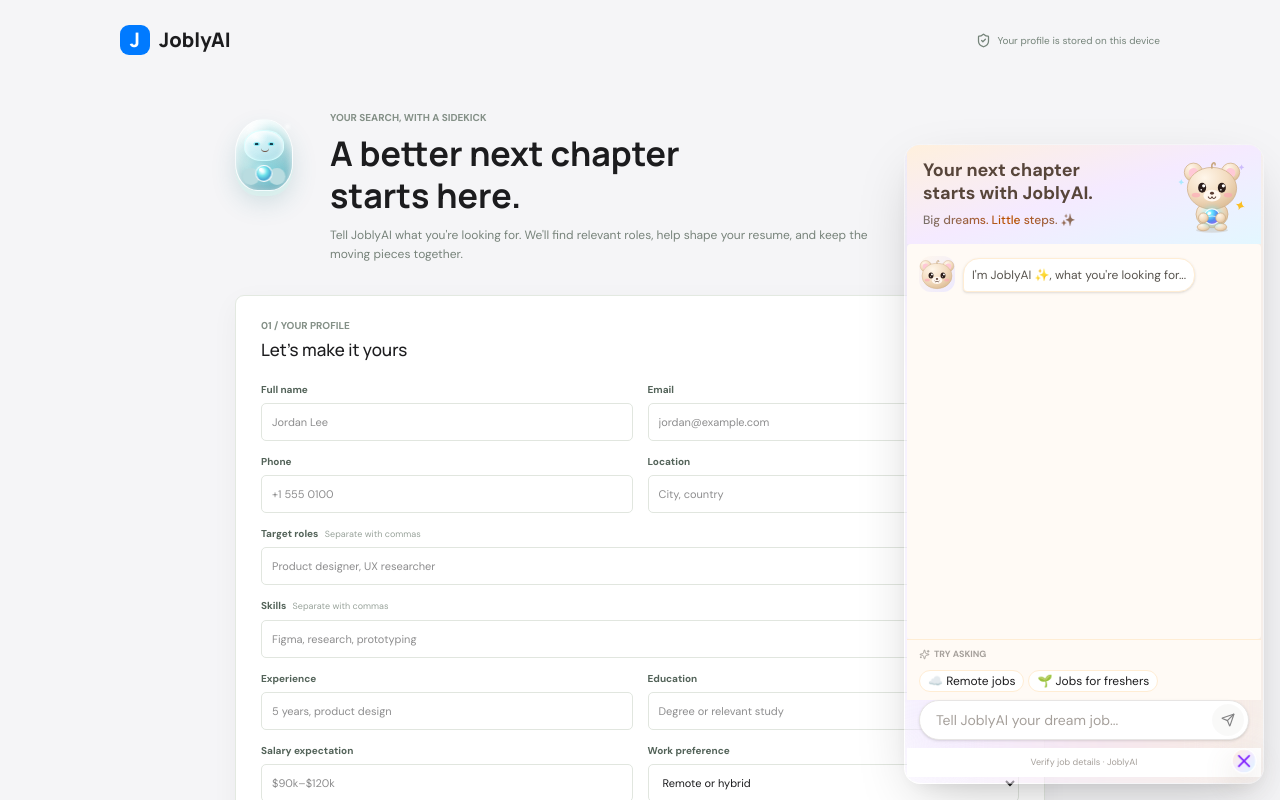
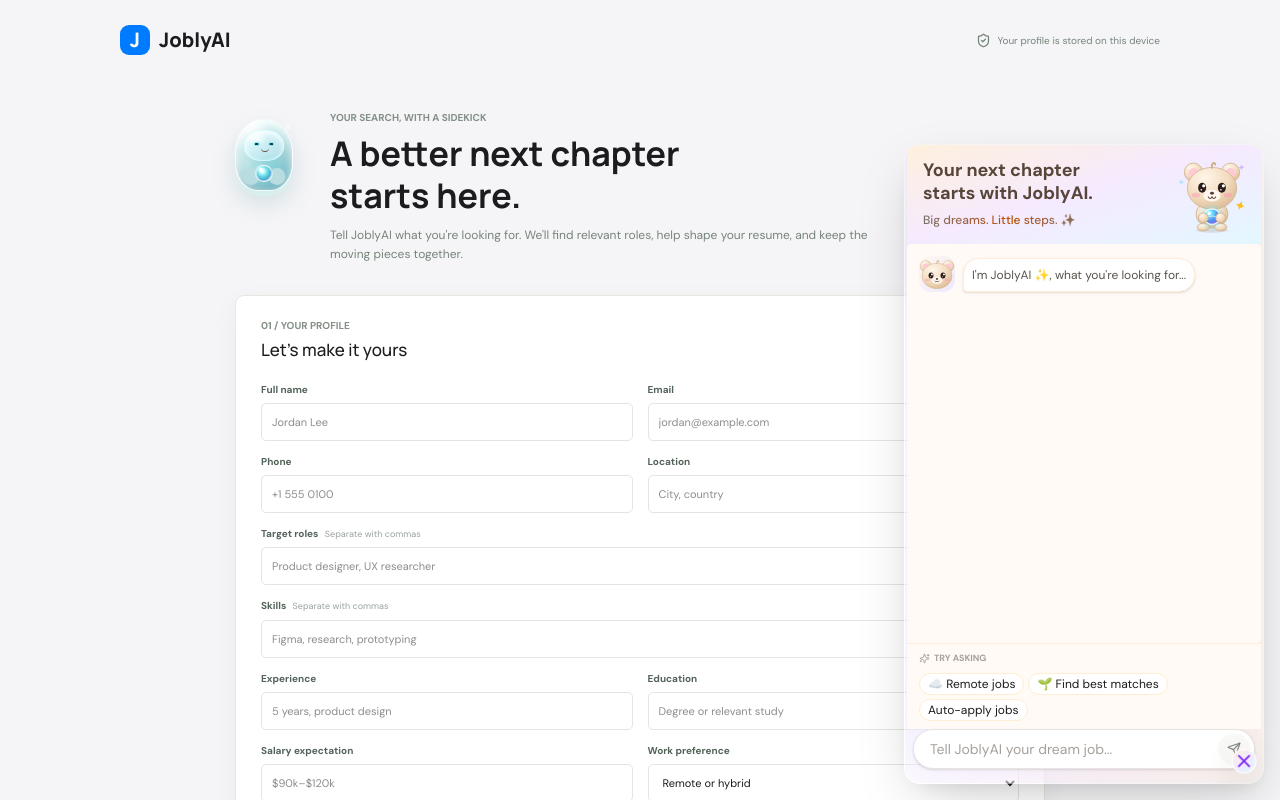
Before and after one commit to GWANKHEDE/JoblyAI, a Next.js app: page / in a window 1280 px wide. Both pictures are taken after a click on the button "Ask Muse ♡". Shown: the top 800 px of the page. Built offline with nearby package versions, Linux system fonts and the light colour scheme.

Commit message:
Neo functionality added

```diff
--- a/components/joblybot.tsx
+++ b/components/joblybot.tsx
@@ -2,7 +2,7 @@
 
 import { useEffect, useId, useRef, useState, type FormEvent } from "react";
 import { AnimatePresence, motion, useReducedMotion } from "motion/react";
-import { ArrowRight, BriefcaseBusiness, MapPin, Send, Sparkles, X } from "lucide-react";
+import { ArrowRight, BriefcaseBusiness, MapPin, Send, Sparkles, X, Zap, Target } from "lucide-react";
 
 type Job = {
   id: string;
@@ -21,7 +21,7 @@ type Message = {
   jobs?: Job[];
 };
 
-const suggestions = [ "Remote jobs", "Jobs for freshers"];
+const suggestions = [ "Remote jobs", "Find best matches", "Auto-apply jobs" ];
 const skills = ["Next.js", "React", "Node.js", "Python", "JavaScript", "TypeScript", "Java", "Frontend", "Backend", "Full Stack", "DevOps", "PostgreSQL", "AWS"];
 
 function getFilters(message: string) {
@@ -236,8 +236,42 @@ export default function JoblyBot() {
         return;
       }
 
+      if (/neo.*best|best match|top match|find.*best/i.test(lower)) {
+        try {
+          const res = await fetch('/api/neo', { method: 'POST', headers: { 'Content-Type': 'application/json' }, body: JSON.stringify({ action: 'auto_apply_suggest' }) });
+          const data = await res.json();
+          if (data.suggestions && data.suggestions.length > 0) {
+            const jobs = data.suggestions.map((s: any) => s.job);
+            reply(data.message || 'Neo top matches:', jobs);
+          } else {
+            reply(data.message || 'No matches yet. Build your profile and search for jobs.');
+          }
+          return;
+        } catch {
+          reply('Neo recommendations unavailable.');
+          return;
+        }
+      }
+
+      if (/neo.*auto|auto.apply|apply.*suggest/i.test(lower)) {
+        try {
+          const res = await fetch('/api/neo', { method: 'POST', headers: { 'Content-Type': 'application/json' }, body: JSON.stringify({ action: 'auto_apply_suggest' }) });
+          const data = await res.json();
+          if (data.suggestions && data.suggestions.length > 0) {
+            const jobs = data.suggestions.map((s: any) => s.job);
+            reply(data.message || 'Neo auto-apply suggestions:', jobs);
+          } else {
+            reply(data.message || 'No matches yet. Build your profile and search for jobs.');
+          }
+          return;
+        } catch {
+          reply('Neo auto-apply suggestions unavailable.');
+          return;
+        }
+      }
+
       if (/help|what can you|how does/.test(lower)) {
-        reply("I'm Muse, your tiny job-hunting buddy! 💙 Search by skill, location, work mode, or experience. Try “React jobs in Pune” or “remote jobs for freshers”.");
+        reply("I'm JoblyAI agent! ?? Smart job matching, resume tailoring advice & auto-apply suggestions. Try “Find best matches” or “Auto-apply suggestions”.");
         return;
       }
 
@@ -341,13 +375,13 @@ export default function JoblyBot() {
               </div>
             </div>
 
-            <form onSubmit={(e) => void sendMessage(input, e)} className="mx-3 focushide h-10 mb-2 flex items-center gap-2 rounded-full border border-stone-200 bg-white p-1 pl-4 shadow-sm transition focus-within:border-violet-400 focus-within:ring-4 focus-within:ring-violet-500/10 dark:border-white/10 dark:bg-[#1c1c1e]">
+            <form onSubmit={(e) => void sendMessage(input, e)} className="mx-1.5 focushide h-10 mb-2 flex items-center gap-2 rounded-full border border-stone-200 bg-white p-1 pl-4 shadow-sm transition focus-within:border-violet-400 focus-within:ring-4 focus-within:ring-violet-500/10 dark:border-white/10 dark:bg-[#1c1c1e]">
               <input value={input} onChange={(e) => setInput(e.target.value)} maxLength={300} aria-label="Message JoblyAI" placeholder="Tell JoblyAI your dream job..." className="min-w-0 focushide flex-1 bg-transparent py-2 text-sm! outline-none placeholder:text-stone-400 dark:text-white" />
               <button type="submit" disabled={!input.trim() || typing} aria-label="Send message" className="grid size-8 shrink-0 place-items-center rounded-full bg-gradient-to-b from-violet-500 to-indigo-600 text-white transition active:scale-90 disabled:bg-none disabled:bg-stone-100 disabled:text-stone-400 dark:disabled:bg-white/10">
                 <Send size={14} />
               </button>
             </form>
-            <p className="shrink-0 bg-white py-2 px-0.5 text-center text-[9px] text-stone-400">Verify job details ·<span className="textbg"> JoblyAI</span></p>
+            {/* <p className="shrink-0 bg-white py-2 px-0.5 text-center text-[9px] text-stone-400">Verify job details ·<span className="textbg"> JoblyAI</span></p> */}
           </motion.section>
         )}
       </AnimatePresence>
```
